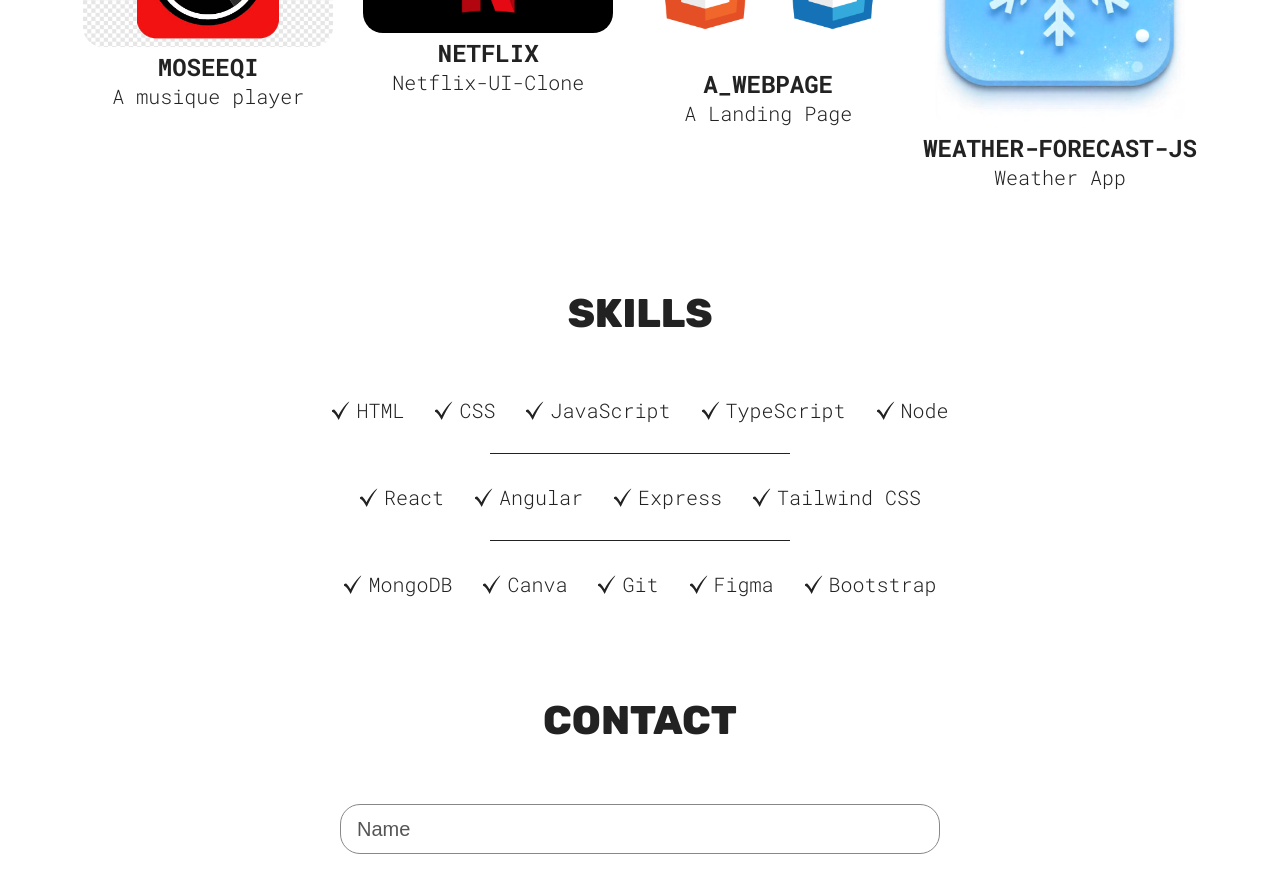
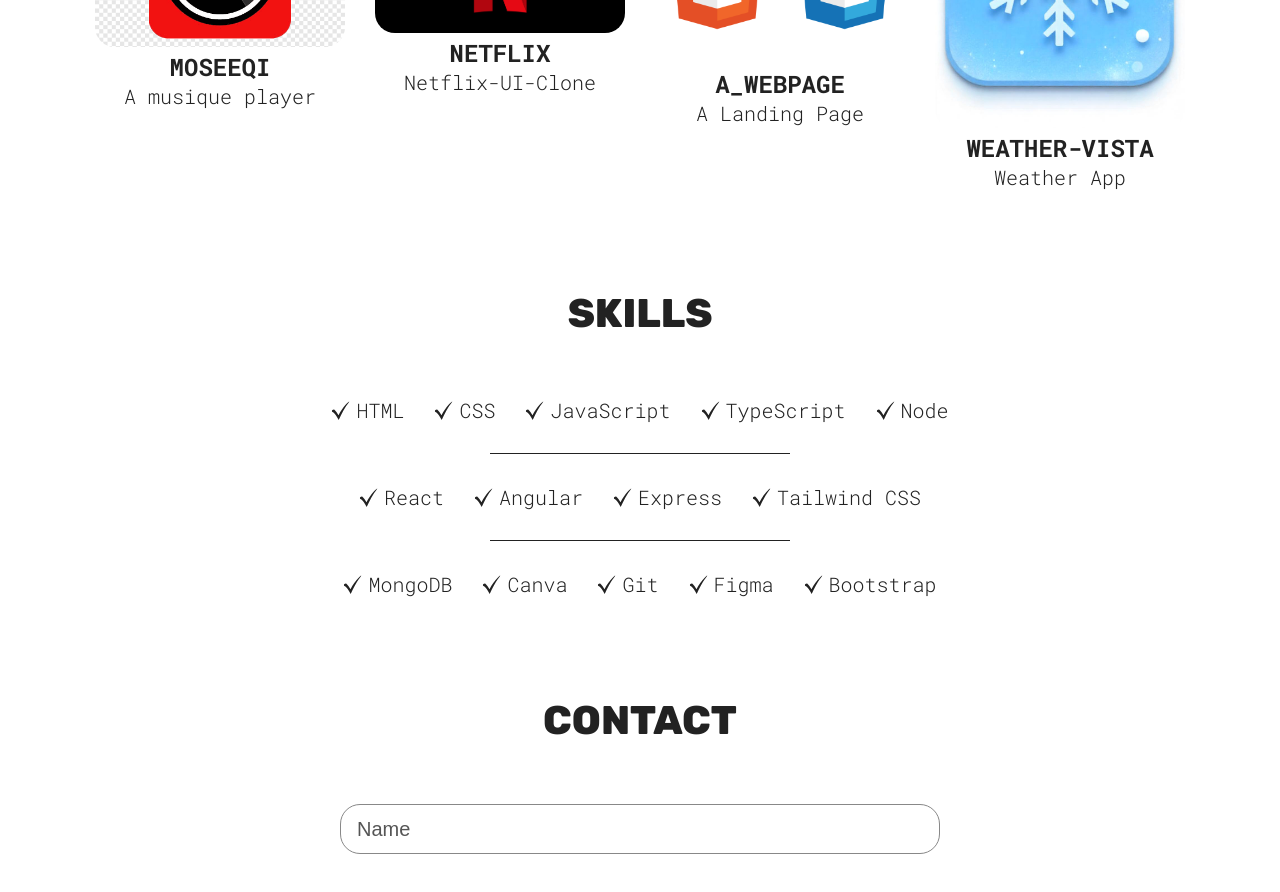
Before and after one commit to Mohataseem89/PRODIGY_WD_04, a React (Vite) app in the folder mohataseem/: page / in a window 1280 px wide. Shown: the part 1200-2092 px from the top of the page. Built offline with nearby package versions, Linux system fonts and the light colour scheme.

Commit message:
Update Projects.jsx

```diff
--- a/mohataseem/src/sections/Projects/Projects.jsx
+++ b/mohataseem/src/sections/Projects/Projects.jsx
@@ -31,8 +31,8 @@ function Projects() {
         />
         <ProjectCard
           src={weather}
-          link="https://github.com/taslimansari/weather-forecast-js"
-          h3="weather-forecast-js"
+          link="https://github.com/Mohataseem89/Weather-Vista"
+          h3="weather-vista"
           p="Weather App"
         />
       </div>
```
